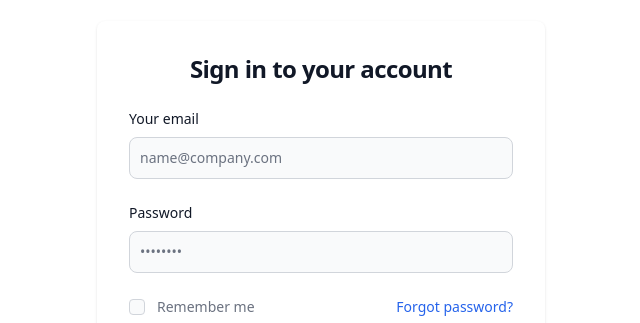
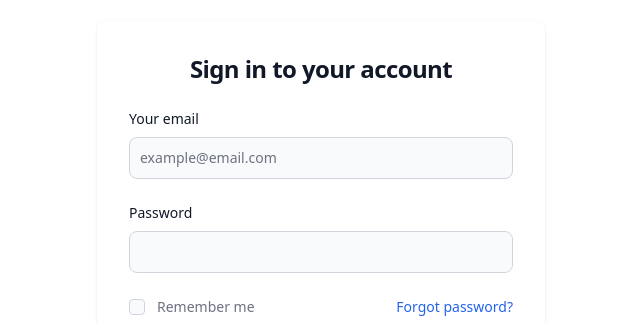
Before and after one commit to IdrisLaabidi/Virtual-Library, a React (Vite) app: page / in a window 1280 px wide. Shown: the part 139-462 px from the top of the page, without its empty margins (319-959 px from the left). Built offline with nearby package versions, Linux system fonts and the light colour scheme.

Commit message:
fixed the margin

```diff
--- a/src/pages/LoginPage/loginPage.jsx
+++ b/src/pages/LoginPage/loginPage.jsx
@@ -12,11 +12,11 @@ const LoginPage = () => {
             <form className="space-y-4 md:space-y-6" action="#">
               <div>
                 <label htmlFor="email" className="flex justify-start mb-2 text-sm font-medium text-gray-900 ">Your email</label>
-                <input type="email" name="email" id="email" className="bg-gray-50 border border-gray-300 text-gray-900 sm:text-sm rounded-lg focus:ring-blue-500 focus:border-blue-500 block w-full p-2.5" placeholder="name@company.com" required />
+                <input type="email" name="email" id="email" className="bg-gray-50 border border-gray-300 text-gray-900 sm:text-sm rounded-lg focus:ring-blue-500 focus:border-blue-500 block w-full p-2.5" placeholder="example@email.com" required />
               </div>
               <div>
                 <label htmlFor="password" className="flex justify-start mb-2 text-sm font-medium text-gray-900">Password</label>
-                <input type="password" name="password" id="password" placeholder="••••••••" className="bg-gray-50 border border-gray-300 text-gray-900 sm:text-sm rounded-lg focus:ring-blue-500 focus:border-blue-500 block w-full p-2.5" required />
+                <input type="password" name="password" id="password" className="bg-gray-50 border border-gray-300 text-gray-900 sm:text-sm rounded-lg focus:ring-blue-500 focus:border-blue-500 block w-full p-2.5" required />
               </div>
               <div className="flex items-center justify-between">
                 <div className="flex items-start">
--- a/src/pages/RegisterPage/registerPage.jsx
+++ b/src/pages/RegisterPage/registerPage.jsx
@@ -3,7 +3,7 @@ import React from 'react';
 const RegisterPage = () => {
   return (
     <div className="bg-white">
-      <div className="flex flex-col items-center justify-center pt-33 mx-auto lg:py-32">
+      <div className="flex flex-col items-center justify-center pt-20 mx-auto lg:py-18">
         <div className="w-full bg-white rounded-lg shadow md:mt-0 sm:max-w-md xl:p-0">
           <div className="p-6 space-y-4 md:space-y-6 sm:p-8">
             <h1 className="text-xl font-bold leading-tight tracking-tight text-gray-900 md:text-2xl">
@@ -12,19 +12,19 @@ const RegisterPage = () => {
             <form className="space-y-4 md:space-y-6" action="#">
               <div>
                 <label htmlFor="firstname" className="flex justify-start mb-2 text-sm font-medium text-gray-900 ">First Name</label>
-                <input type="text" name="firstname" id="firstname" className="bg-gray-50 border border-gray-300 text-gray-900 sm:text-sm rounded-lg focus:ring-blue-500 focus:border-blue-500 block w-full p-2.5" required />
+                <input type="text" name="firstname" id="firstname" className="bg-gray-50 border border-gray-300 text-gray-900 sm:text-sm rounded-lg focus:ring-blue-500 focus:border-blue-500 block w-full p-2.5" placeholder='first name' required />
               </div>
               <div>
                 <label htmlFor="lastname" className="flex justify-start mb-2 text-sm font-medium text-gray-900 ">Last Name</label>
-                <input type="text" name="lastname" id="lastname" className="bg-gray-50 border border-gray-300 text-gray-900 sm:text-sm rounded-lg focus:ring-blue-500 focus:border-blue-500 block w-full p-2.5" required />
+                <input type="text" name="lastname" id="lastname" className="bg-gray-50 border border-gray-300 text-gray-900 sm:text-sm rounded-lg focus:ring-blue-500 focus:border-blue-500 block w-full p-2.5" placeholder='last name'required />
               </div>
               <div>
                 <label htmlFor="email" className="flex justify-start mb-2 text-sm font-medium text-gray-900 ">Your email</label>
-                <input type="email" name="email" id="email" className="bg-gray-50 border border-gray-300 text-gray-900 sm:text-sm rounded-lg focus:ring-blue-500 focus:border-blue-500 block w-full p-2.5" placeholder="name@company.com" required />
+                <input type="email" name="email" id="email" className="bg-gray-50 border border-gray-300 text-gray-900 sm:text-sm rounded-lg focus:ring-blue-500 focus:border-blue-500 block w-full p-2.5" placeholder="example@email.com" required />
               </div>
               <div>
                 <label htmlFor="password" className="flex justify-start mb-2 text-sm font-medium text-gray-900">Password</label>
-                <input type="password" name="password" id="password" placeholder="••••••••" className="bg-gray-50 border border-gray-300 text-gray-900 sm:text-sm rounded-lg focus:ring-blue-500 focus:border-blue-500 block w-full p-2.5" required />
+                <input type="password" name="password" id="password" className="bg-gray-50 border border-gray-300 text-gray-900 sm:text-sm rounded-lg focus:ring-blue-500 focus:border-blue-500 block w-full p-2.5" required />
               </div>
               <button type="submit" className="w-full text-white bg-blue-600 hover:bg-blue-700 focus:ring-4 focus:outline-none focus:ring-blue-300 font-medium rounded-lg text-sm px-5 py-2.5 text-center">Register</button>
               <p className="text-sm font-light text-gray-500">
```
Also changed, not shown: package.json (+2 -7 lines), index.html (line endings or trailing spaces), src/App.jsx (line endings or trailing spaces), src/index.css (line endings or trailing spaces), 1 other file (tests, documents, lock files or other folders).
